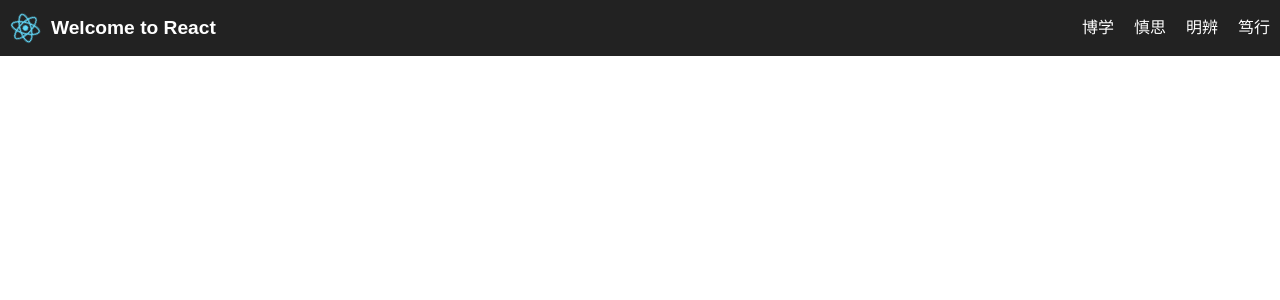
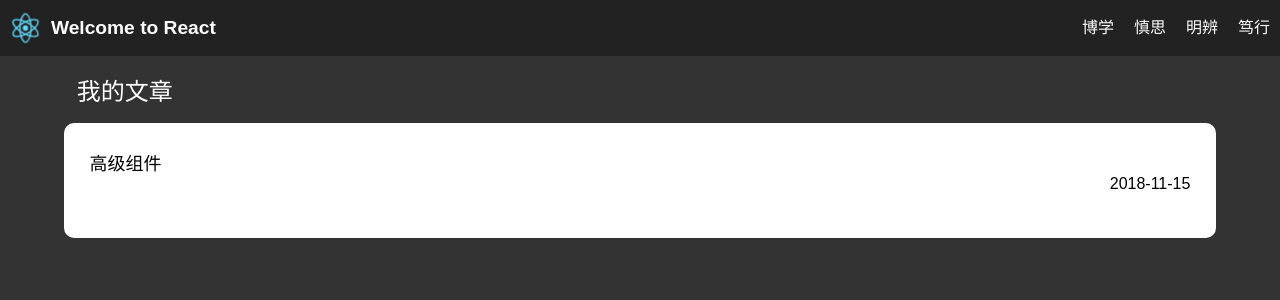
Before and after one commit to TGuoW/react-website, a React app: page /Article in a window 1280 px wide. Shown: the top 300 px of the page. Built offline with nearby package versions, Linux system fonts and the light colour scheme; a small style sheet from the web is missing.

Commit message:
add article

```diff
--- a/src/App.tsx
+++ b/src/App.tsx
@@ -1,7 +1,9 @@
 import * as React from 'react';
 import My2048 from './components/2048'
+import Article from './components/article'
 import Body from './components/body'
 import Header from './components/header'
+// import Test from './components/test'
 
 import { BrowserRouter, Route } from "react-router-dom";
 
@@ -14,6 +16,8 @@ class App extends React.Component {
           <Route path="/" exact={true} component={Body}/>
           <Route path="/Home" component={Body}/>
           <Route path="/2048" component={My2048}/>
+          <Route path="/Article" component={Article}/>
+          {/* <Route path="/Test" component={Test}/> */}
         </div>
       </BrowserRouter>
     );
--- /dev/null
+++ b/src/components/article.tsx
@@ -0,0 +1,27 @@
+import * as React from 'react'
+import '../style/article.less'
+
+class Article extends React.Component {
+
+  constructor (props: any) {
+    super(props)
+  }
+
+  public render() {
+    return (
+      <section className="article-body">
+        <header>
+          我的文章
+        </header>
+        <ul>
+          <li>
+            <p className="title">高级组件</p>
+            <p className="date">2018-11-15</p>
+          </li>
+        </ul>
+      </section>
+    );
+  }
+}
+
+export default Article;
--- a/src/style/2048.less
+++ b/src/style/2048.less
@@ -64,14 +64,17 @@
     justify-content: space-between;
     .btn-group {
       margin-left: 28px;
-      margin-top: 14px;
+      margin-top: 2vh;
       .btn-bg {
-        margin-top: 28px;
+        margin-top: 2vh;
         color: rgb(255, 255, 255);
         background: rgb(148, 90, 3);
         border-radius: 4px;
         padding: 10px 10px;
         font-family: NeonTech;
+        &:first-child {
+          margin-top: 0;
+        }
         .btn-bg-able {
           cursor: pointer;
           padding: 5px 20px;
--- /dev/null
+++ b/src/style/article.less
@@ -0,0 +1,32 @@
+@background: rgb(51, 51, 51);
+
+.article-body {
+  width: 100%;
+  height: 100%;
+  background: @background;
+  header {
+    text-align: left;
+    color: #fff;
+    padding-top: 2vh;
+    padding-left: 6vw;
+  }
+  ul {
+    margin-top: 2vh;
+    li {
+      height: 64px;
+      width: 86vw;
+      margin: 0 auto;
+      padding: 2vw;
+      background: #fff;
+      border-radius: 10px;
+      .title {
+        text-align: left;
+        font-size: 18px;
+      }
+      .date {
+        text-align: right;
+        font-size: 16px;
+      }
+    }
+  }
+}
--- a/tslint.json
+++ b/tslint.json
@@ -8,6 +8,8 @@
     ]
   },
   "rules": {
-    "no-console": false
+    "no-console": [
+      false
+    ]
   }
 }
```
